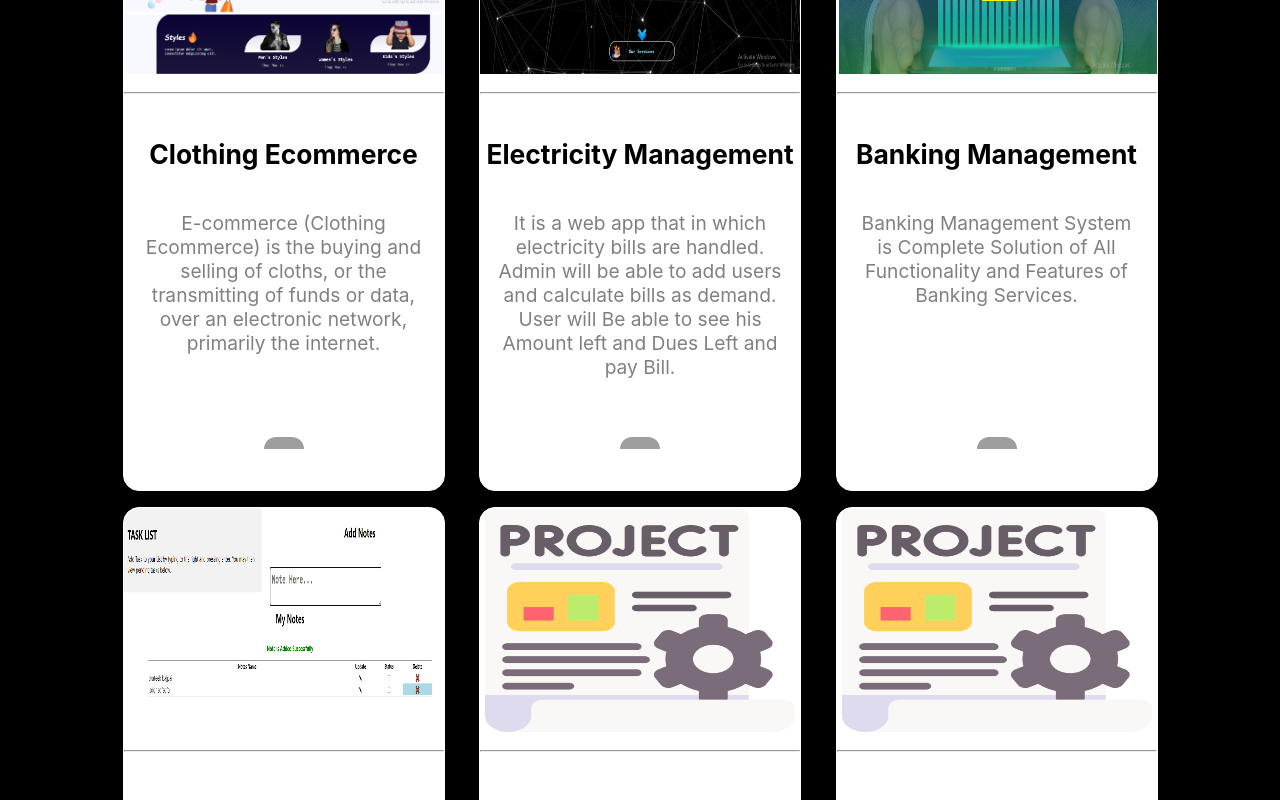
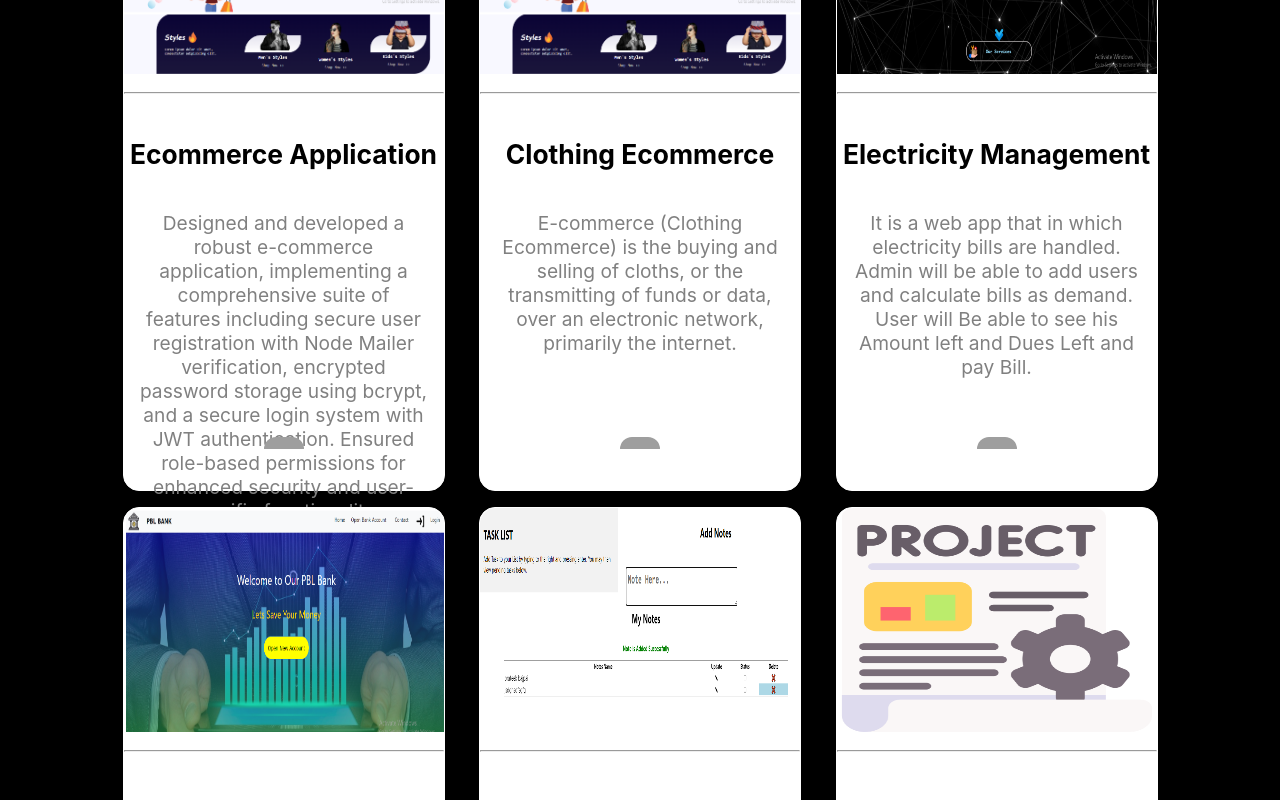
Before and after one commit to PKBAJPAI12/portfolio_react_js, a React (Create React App) app: page /projects in a window 1280 px wide. Shown: the part 460-1260 px from the top of the page. Built offline with nearby package versions, Linux system fonts and the light colour scheme; grey boxes are pictures that could not be loaded; a web font is replaced by a local one.

Commit message:
update new project

```diff
--- a/src/Components/Projects.js
+++ b/src/Components/Projects.js
@@ -5,6 +5,12 @@ import Navbar from "./Navbar";
 import Footer from "./Footer";
 function Projects() {
   const data=[
+    {
+      projectName:"Ecommerce Application",
+      description:"Designed and developed a robust e-commerce application, implementing a comprehensive suite of features including secure user registration with Node Mailer verification, encrypted password storage using bcrypt, and a secure login system with JWT authentication. Ensured role-based permissions for enhanced security and user-specific functionality. Developed end-to-end features for product management, including creating, deleting, and fetching products with extensive filtration, search capabilities, and pagination. Implemented a detailed product view with a focus on managing ratings and user reviews, contributing to an enriched user experience. Integrated seamless shopping cart functionality, enabling users to add products, proceed to checkout, and successfully complete transactions using the Stripe API for a secure and reliable payment gateway. Established well-defined routes for efficient order managemen",
+      image:"Screenshot (1107).png",
+      link:"https://github.com/PKBAJPAI12/ecommerceAppMERN"
+    },
     {
       projectName:"Clothing Ecommerce",
       description:"E-commerce (Clothing Ecommerce) is the buying and selling of cloths, or the transmitting of funds or data, over an electronic network, primarily the internet.",
```
